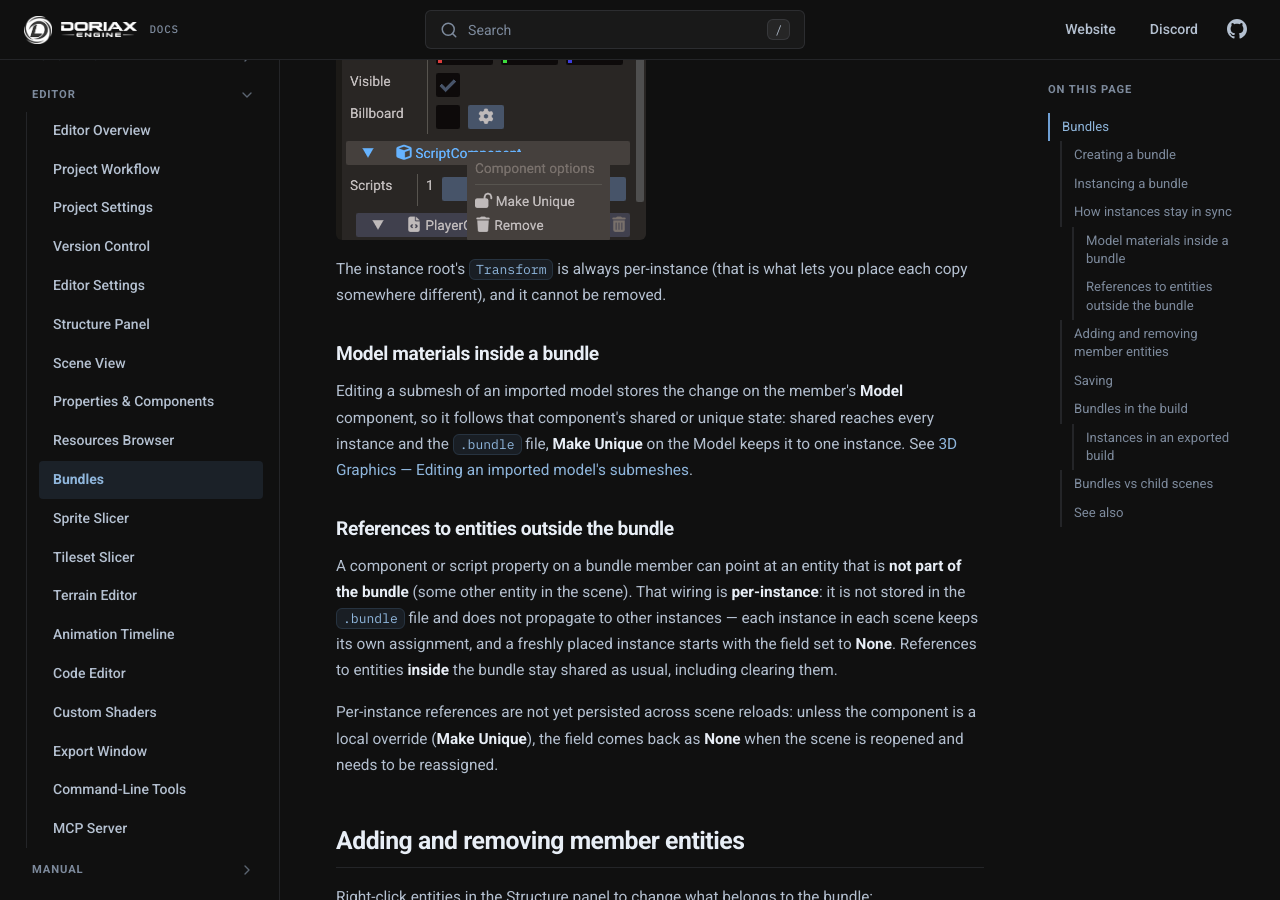
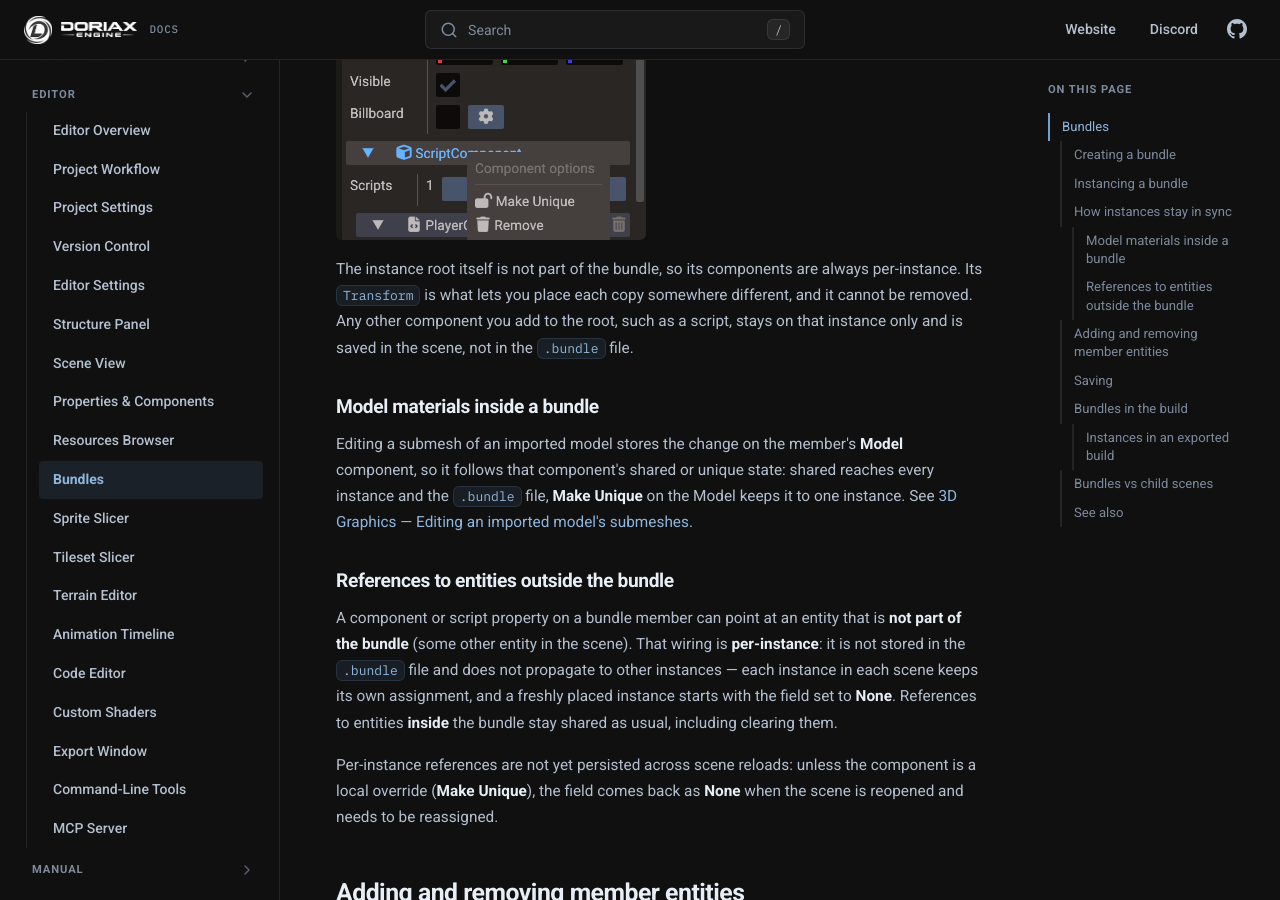
Before and after one commit to doriaxengine/doriax-docs, an MkDocs documentation site: the page built from docs/editor/bundles.md, in a window 1280 px wide and 900 px high, scrolled down 1926 px. Built offline with MkDocs 1.6.1, drawn with Linux system fonts in a browser that asks for light colours; comment, search, counter and statistics services are not loaded.

Commit message:
Doc per-instance components on bundle roots

```diff
--- a/docs/editor/bundles.md
+++ b/docs/editor/bundles.md
@@ -63,8 +63,10 @@ a blue header; once it is made unique it is drawn like any other component.
 
 ![Make Unique in the component options of a bundle member](../assets/screenshots/bundle-make-unique.png)
 
-The instance root's `Transform` is always per-instance (that is what lets you place
-each copy somewhere different), and it cannot be removed.
+The instance root itself is not part of the bundle, so its components are always
+per-instance. Its `Transform` is what lets you place each copy somewhere different, and
+it cannot be removed. Any other component you add to the root, such as a script, stays
+on that instance only and is saved in the scene, not in the `.bundle` file.
 
 ### Model materials inside a bundle
 
```
